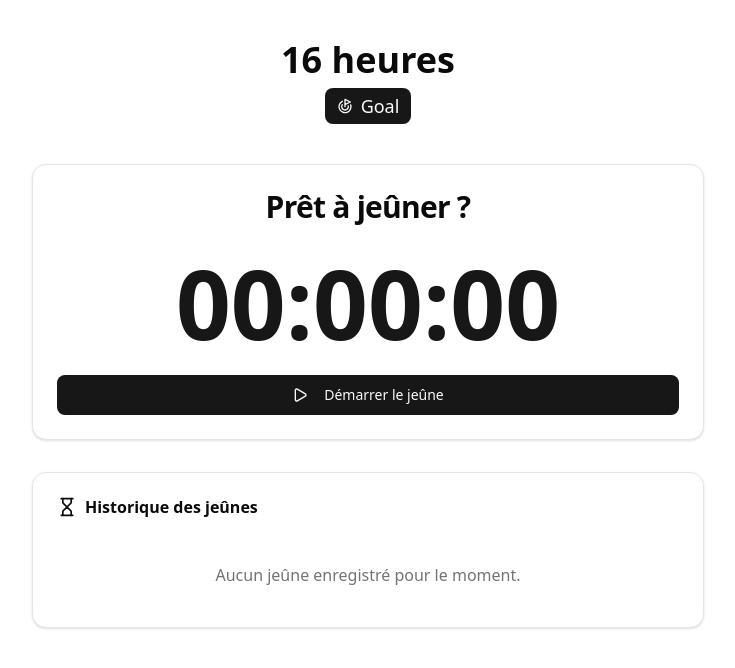
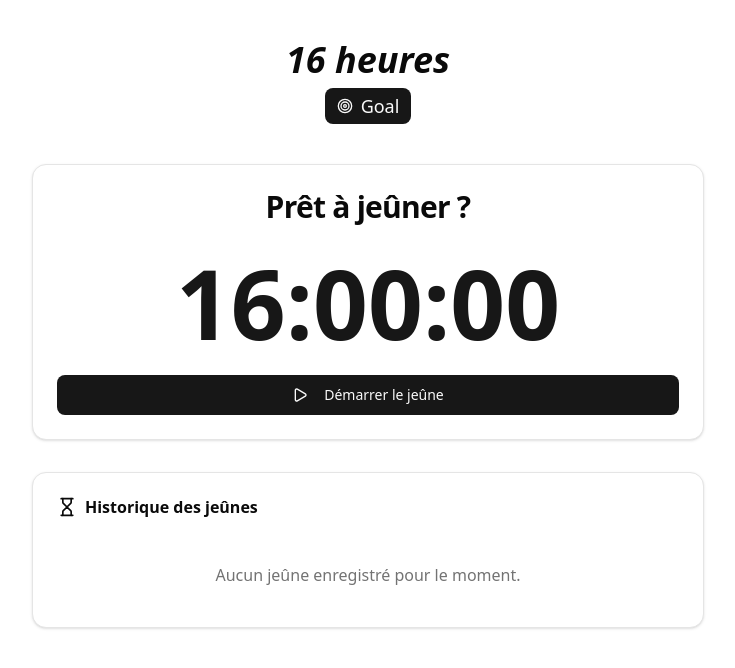
Before and after one commit to babbbass/fasting-tracker, a Next.js app: page / in a window 1280 px wide. Shown: the top 668 px of the page, without its empty margins (272-1007 px from the left). Built offline with nearby package versions, Linux system fonts and the light colour scheme.

Commit message:
add remaining time

```diff
--- a/components/Counter.tsx
+++ b/components/Counter.tsx
@@ -5,6 +5,7 @@ import { formatDuration } from "@/lib/utils"
 import { SaveFastingDialog } from "./SaveFastingDialog"
 import { StartButton } from "@/components/StartButton"
 import { StopButton } from "./StopButton"
+import { GOAL_DURATION } from "@/lib/constants"
 
 export function Counter() {
   const [isActive, setIsActive] = useState<boolean>(false)
@@ -37,8 +38,7 @@ export function Counter() {
     return () => {
       if (interval) clearInterval(interval)
     }
-  }, [isActive, startTime, elapsedTime])
-
+  }, [isActive, startTime])
   return (
     <>
       <Card className='text-center'>
@@ -49,7 +49,13 @@ export function Counter() {
         </CardHeader>
         <CardContent className='space-y-6'>
           <div className='font-mono text-6xl md:text-8xl font-extrabold text-primary tabular-nums'>
-            {formatDuration(elapsedTime)}
+            {elapsedTime < GOAL_DURATION * 3600 ? (
+              formatDuration(GOAL_DURATION * 3600 - elapsedTime)
+            ) : (
+              <span className='text-green-600'>
+                {formatDuration(elapsedTime - GOAL_DURATION * 3600)}{" "}
+              </span>
+            )}
           </div>
           {!isActive ? (
             <StartButton
--- a/components/Goal.tsx
+++ b/components/Goal.tsx
@@ -7,7 +7,7 @@ export function Goal() {
   const { goalDuration } = useGoalStore()
   return (
     <section className='flex flex-col items-center justify-center gap-2 font-bold  p-2'>
-      <div className='text-2xl md:text-4xl'>{goalDuration} heures</div>
+      <div className='text-2xl md:text-4xl italic'>{goalDuration} heures</div>
       <div className='flex justify-center items-center gap-2 text-black text-xl md:text-2xl'>
         <GoalButton />
       </div>
--- a/components/GoalButton.tsx
+++ b/components/GoalButton.tsx
@@ -1,6 +1,6 @@
 import { useState } from "react"
 import { Button } from "./ui/button"
-import { Goal as GoalIcon } from "lucide-react"
+import { Target } from "lucide-react"
 import { GoalDialog } from "./dialog/GoalDialog"
 
 export function GoalButton() {
@@ -12,7 +12,7 @@ export function GoalButton() {
         className='cursor-pointer p-2 text-lg'
         onClick={() => setIsConfirmOpen(true)}
       >
-        <GoalIcon className='h-10 w-10' />
+        <Target className='h-10 w-10' />
         Goal
       </Button>
       <GoalDialog
```
